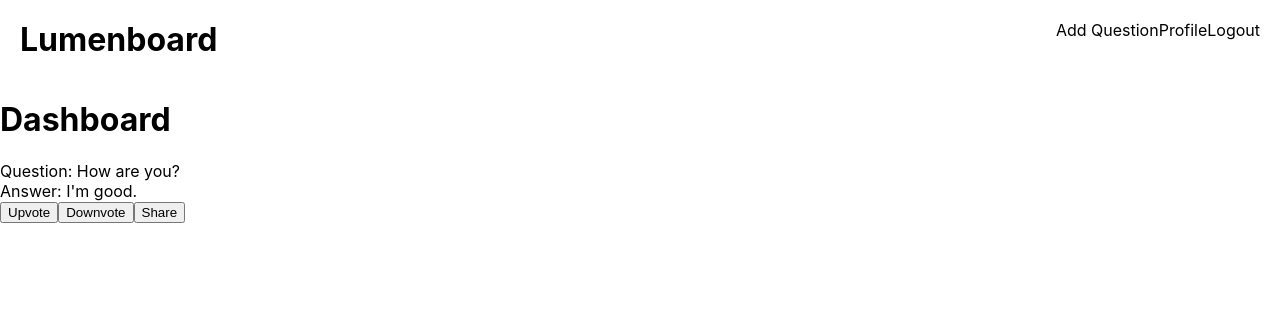
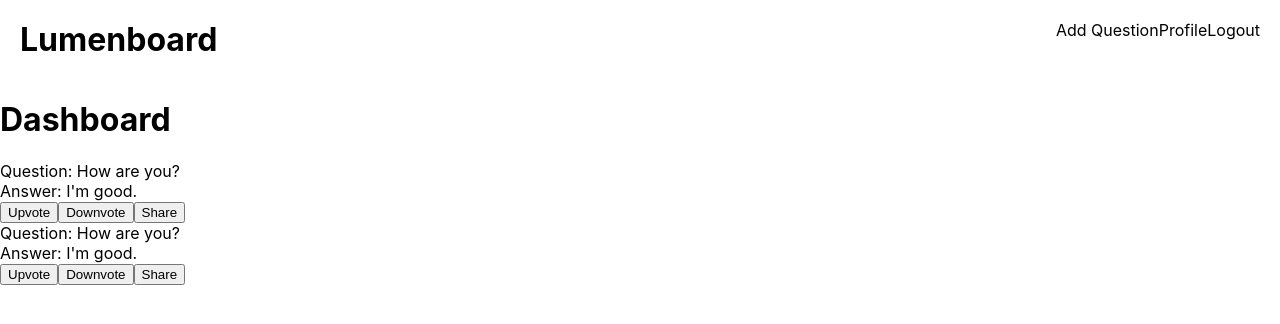
Before and after one commit to xerxes23/lumen-client, a React (Create React App) app: page /dashboard in a window 1280 px wide. Shown: the top 324 px of the page. Built offline with nearby package versions, Linux system fonts and the light colour scheme.

Commit message:
Added post to dashboard

```diff
--- a/src/components/dashboard/Dashboard.js
+++ b/src/components/dashboard/Dashboard.js
@@ -22,6 +22,15 @@ export function Dashboard() {
 					<button>Share</button>
 				</div>
 			</div>
+			<div>
+				<div>Question: How are you?</div>
+				<div>Answer: I'm good.</div>
+				<div>
+					<button onClick={upVote}>Upvote</button>
+					<button onClick={downVote}>Downvote</button>
+					<button>Share</button>
+				</div>
+			</div>
 		</div>
 	);
 }
```
